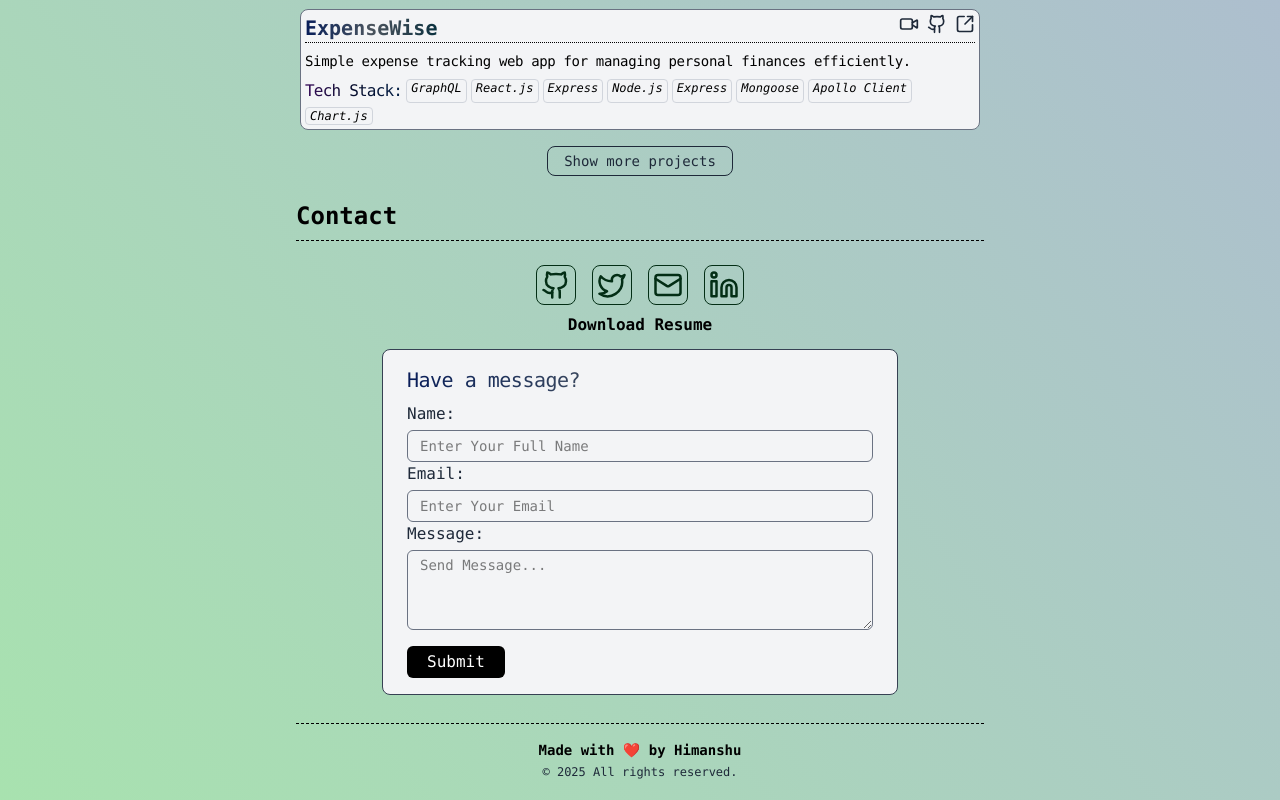
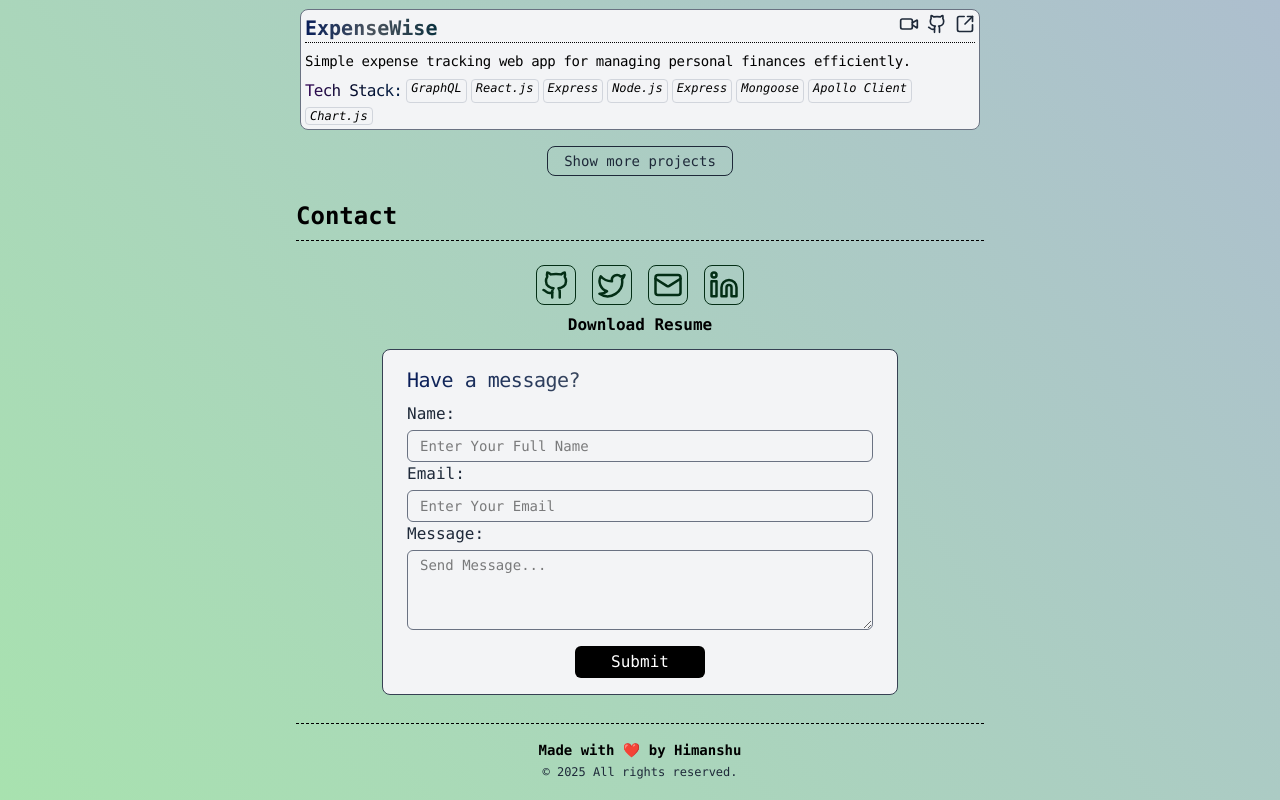
Before and after one commit to himanshur4/portfolio-v1, a React (Vite) app: page / in a window 1280 px wide. Shown: the part 699-1499 px from the top of the page. Built offline with nearby package versions, Linux system fonts and the light colour scheme.

Commit message:
fix: update email address in data.js and adjust button styling in ContactCard component

```diff
--- a/src/components/ContactCard.jsx
+++ b/src/components/ContactCard.jsx
@@ -39,9 +39,11 @@ const ContactCard = () => {
                     </label>
                     <textarea rows={3} type='textarea' name='message' id='message' required value={formData.message} onChange={handleChange} className="mt-1 block text-sm w-full rounded-md border-gray-500 border-1 px-3 outline-none focus:border-2 min-h-20 pt-1" placeholder='Send Message...'></textarea>
                 </div>
-                <button type='submit' className='bg-black text-white px-5 py-1 mt-4 mb-2 dark:bg-gray-50 dark:text-black rounded-md cursor-pointer'>
+                <div className='flex items-center justify-center'>
+                <button type='submit' className='bg-black text-white px-9 py-1 mt-4 mb-2 dark:bg-gray-50 dark:text-black rounded-md cursor-pointer '>
                     Submit
                 </button>
+                </div>
             </form>
         </div>
     )
--- a/src/data.js
+++ b/src/data.js
@@ -67,6 +67,6 @@ export const data={
         "github":"https://github.com/himanshur4",
         "X":"",
         "linkedin":"https://linkedin.com/himansur4",
-        "email":"hraj808404@gmail.com"
+        "email":"himanshu.tech37.com"
     }
 }
```
